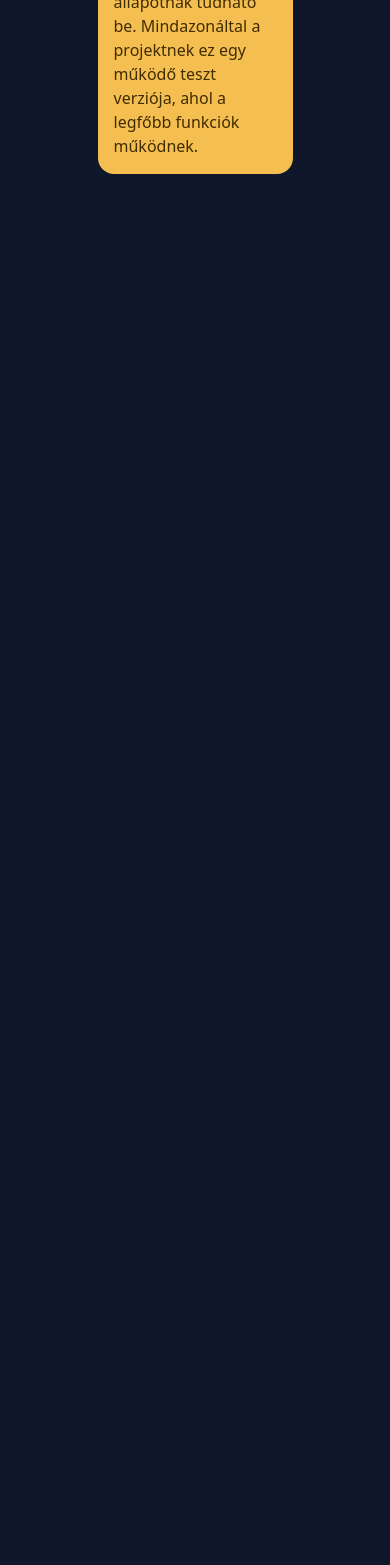
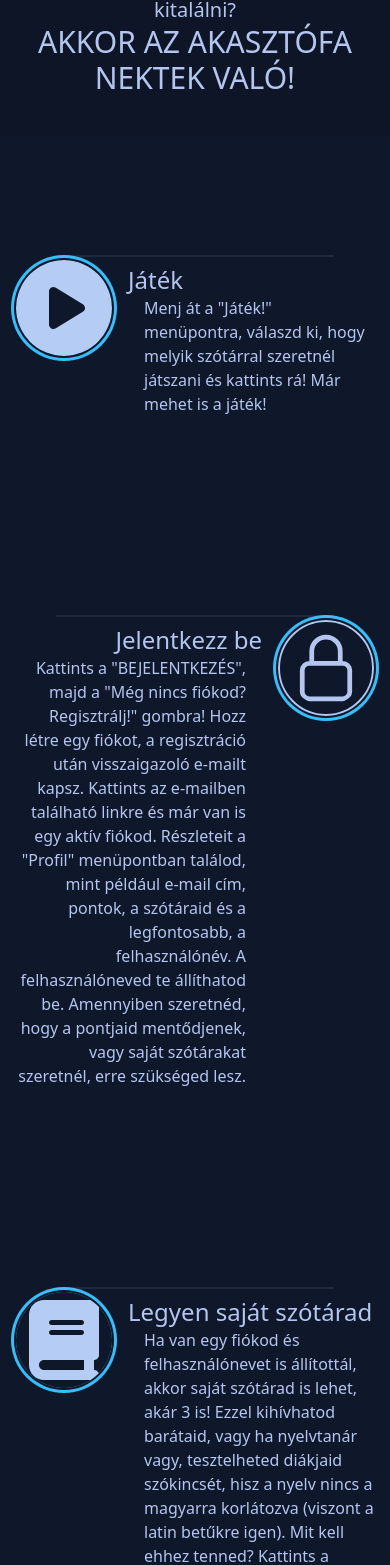
Before and after one commit to Vukovlevi/akasztofa, a Nuxt app: page / in a window 390 px wide. Shown: the part 432-1997 px from the top of the page. Before the commit the page ends 844 px from the top, so only its background shows below. Built offline with nearby package versions, Linux system fonts and the light colour scheme; no server answers.

Commit message:
main page + responsive

```diff
--- a/components/Login.vue
+++ b/components/Login.vue
@@ -43,7 +43,7 @@ async function login() {
     </button>
     <form
       @submit.prevent="login"
-      class="form-control relative w-1/3 max-w-xs border-2 border-base-content rounded-lg p-8 bg-neutral/50"
+      class="form-control relative w-5/6 md:w-2/3 lg:w-1/3 max-w-xs border-2 border-base-content rounded-lg p-8 bg-neutral/50"
     >
       <div
         class="absolute top-0 left-0 translate-y-[-50%] w-full flex justify-center bg-transparent"
--- a/components/Navbar.vue
+++ b/components/Navbar.vue
@@ -59,7 +59,7 @@ async function logout() {
             </svg>
           </NuxtLink>
         </li>
-        <li v-if="user">
+        <li v-if="user" class="hidden md:block">
           <button @click="logout" class="btn btn-outline btn-error">
             Kijelentkezés
           </button>
--- a/components/Register.vue
+++ b/components/Register.vue
@@ -52,7 +52,7 @@ async function register() {
     </button>
     <form
       @submit.prevent="register"
-      class="form-control relative w-1/3 max-w-xs border-2 border-base-content rounded-lg p-8 bg-neutral/50"
+      class="form-control relative w-5/6 md:w-2/3 lg:w-1/3 max-w-xs border-2 border-base-content rounded-lg p-8 bg-neutral/50"
     >
       <div
         class="absolute top-0 left-0 translate-y-[-50%] w-full flex justify-center bg-transparent"
--- a/pages/game/[dictionary].vue
+++ b/pages/game/[dictionary].vue
@@ -207,7 +207,7 @@ function handler(event: KeyboardEvent) {
           <span class="hangman invisible right-foot"></span>
         </div>
       </div>
-      <div class="mx-auto mt-80 flex">
+      <div class="mx-auto mt-80 flex flex-wrap gap-y-12">
         <p v-if="pending">Töltés...</p>
         <p
           v-else
--- a/pages/game/index.vue
+++ b/pages/game/index.vue
@@ -22,7 +22,7 @@ if (!dictionaries) {
 
 <template>
   <div
-    class="pt-24 grid grid-cols-1 md:grid-cols-3 lg:grid-cols-4 gap-3 mx-auto"
+    class="pt-24 md:pl-4 grid grid-cols-1 md:grid-cols-3 lg:grid-cols-4 gap-3 mx-auto"
   >
     <NuxtLink
       v-for="dictionary in dictionaries"
--- a/pages/index.vue
+++ b/pages/index.vue
@@ -1,12 +1,139 @@
 <script setup lang="ts"></script>
 
 <template>
-  <div class="flex justify-center items-center h-screen">
-    <div class="alert alert-warning w-1/2">
-      Ez a projekt még fejlesztés alatt áll, ha bármilyen bug előfordul, az
-      esélyesen javítva lesz. Minden rendellenes működés a fejlesztési
-      állapotnak tudható be. Mindazonáltal a projektnek ez egy működő teszt
-      verziója, ahol a legfőbb funkciók működnek.
+  <div>
+    <div class="hero max-h-screen mt-24 bg-base-200">
+      <div class="hero-content text-center">
+        <div>
+          <h1 class="text-5xl font-bold">Üdvözöl az Akasztófa!</h1>
+          <p class="py-6 leading-16 text-xl">
+            Mindig is szerettél akasztófázni, de nincs kivel? <br />
+            Netán többen szeretnétek gondolkodni egy-egy kitalálandó szón?
+            <br />
+            Esetleg versenyeznétek távoli barátokkal, hogy ki tud több szót
+            kitalálni? <br />
+            <span class="uppercase text-3xl"
+              >Akkor az Akasztófa nektek való!</span
+            >
+          </p>
+        </div>
+      </div>
+    </div>
+    <div class="m-4 flex flex-col items-center">
+      <div class="feature lg:w-2/3 w-full relative mt-8">
+        <div class="avatar absolute top-3">
+          <div
+            class="w-24 rounded-full ring ring-primary ring-offset-base-100 ring-offset-2"
+          >
+            <svg
+              fill="hsl(var(--nc))"
+              xmlns="http://www.w3.org/2000/svg"
+              viewBox="0 0 512 512"
+            >
+              <!--! Font Awesome Pro 6.4.0 by @fontawesome - https://fontawesome.com License - https://fontawesome.com/license (Commercial License) Copyright 2023 Fonticons, Inc. -->
+              <path
+                d="M0 256a256 256 0 1 1 512 0A256 256 0 1 1 0 256zM188.3 147.1c-7.6 4.2-12.3 12.3-12.3 20.9V344c0 8.7 4.7 16.7 12.3 20.9s16.8 4.1 24.3-.5l144-88c7.1-4.4 11.5-12.1 11.5-20.5s-4.4-16.1-11.5-20.5l-144-88c-7.4-4.5-16.7-4.7-24.3-.5z"
+              />
+            </svg>
+          </div>
+        </div>
+        <span class="divider absolute top-0 h-4 w-full my-0 px-10"></span>
+        <p class="name text-2xl ml-28 pt-4">Játék</p>
+        <p class="description ml-32">
+          Menj át a "Játék!" menüpontra, válaszd ki, hogy melyik szótárral
+          szeretnél játszani és kattints rá! Már mehet is a játék!
+        </p>
+      </div>
+    </div>
+    <div class="m-4 flex flex-col items-center">
+      <div class="feature lg:w-2/3 w-full relative mt-8 reverse">
+        <div class="avatar absolute top-3">
+          <div
+            class="w-24 rounded-full ring ring-primary ring-offset-base-100 ring-offset-2"
+          >
+            <svg
+              xmlns="http://www.w3.org/2000/svg"
+              fill="none"
+              viewBox="0 0 24 24"
+              stroke-width="1.5"
+              stroke="currentColor"
+              class="rounded-full border-2 border-base-content p-2 bg-base-100"
+            >
+              <path
+                stroke-linecap="round"
+                stroke-linejoin="round"
+                d="M16.5 10.5V6.75a4.5 4.5 0 10-9 0v3.75m-.75 11.25h10.5a2.25 2.25 0 002.25-2.25v-6.75a2.25 2.25 0 00-2.25-2.25H6.75a2.25 2.25 0 00-2.25 2.25v6.75a2.25 2.25 0 002.25 2.25z"
+              />
+            </svg>
+          </div>
+        </div>
+        <span class="divider absolute top-0 h-4 w-full my-0 px-10"></span>
+        <p class="name text-2xl ml-28 pt-4">Jelentkezz be</p>
+        <p class="description ml-32">
+          Kattints a "BEJELENTKEZÉS", majd a "Még nincs fiókod? Regisztrálj!"
+          gombra! Hozz létre egy fiókot, a regisztráció után visszaigazoló
+          e-mailt kapsz. Kattints az e-mailben található linkre és már van is
+          egy aktív fiókod. Részleteit a "Profil" menüpontban találod, mint
+          például e-mail cím, pontok, a szótáraid és a legfontosabb, a
+          felhasználónév. A felhasználóneved te állíthatod be. Amennyiben
+          szeretnéd, hogy a pontjaid mentődjenek, vagy saját szótárakat
+          szeretnél, erre szükséged lesz.
+        </p>
+      </div>
+    </div>
+    <div class="m-4 flex flex-col items-center">
+      <div class="feature lg:w-2/3 w-full relative mt-8">
+        <div class="avatar absolute top-3">
+          <div
+            class="w-24 rounded-full ring ring-primary ring-offset-base-100 ring-offset-2"
+          >
+            <svg
+              xmlns="http://www.w3.org/2000/svg"
+              viewBox="0 0 448 512"
+              fill="hsl(var(--nc))"
+              class="w-5/6 h-5/6 mx-auto translate-y-2"
+            >
+              <!--! Font Awesome Pro 6.4.0 by @fontawesome - https://fontawesome.com License - https://fontawesome.com/license (Commercial License) Copyright 2023 Fonticons, Inc. -->
+              <path
+                d="M96 0C43 0 0 43 0 96V416c0 53 43 96 96 96H384h32c17.7 0 32-14.3 32-32s-14.3-32-32-32V384c17.7 0 32-14.3 32-32V32c0-17.7-14.3-32-32-32H384 96zm0 384H352v64H96c-17.7 0-32-14.3-32-32s14.3-32 32-32zm32-240c0-8.8 7.2-16 16-16H336c8.8 0 16 7.2 16 16s-7.2 16-16 16H144c-8.8 0-16-7.2-16-16zm16 48H336c8.8 0 16 7.2 16 16s-7.2 16-16 16H144c-8.8 0-16-7.2-16-16s7.2-16 16-16z"
+              />
+            </svg>
+          </div>
+        </div>
+        <span class="divider absolute top-0 h-4 w-full my-0 px-10"></span>
+        <p class="name text-2xl ml-28 pt-4">Legyen saját szótárad</p>
+        <p class="description ml-32">
+          Ha van egy fiókod és felhasználónevet is állítottál, akkor saját
+          szótárad is lehet, akár 3 is! Ezzel kihívhatod barátaid, vagy ha
+          nyelvtanár vagy, tesztelheted diákjaid szókincsét, hisz a nyelv nincs
+          a magyarra korlátozva (viszont a latin betűkre igen). Mit kell ehhez
+          tenned? Kattints a "Feltöltés" menüpontra, majd olvasd el figyelmesen
+          a követelményeket. Ha ezzel megvagy, már töltheted is fel a fájlt. A
+          szótáraddal pedig bárki játszhat majd.
+        </p>
+      </div>
     </div>
   </div>
 </template>
+
+<style scoped>
+.feature {
+  margin-top: 6rem;
+}
+.feature:last-child {
+  margin-bottom: 5rem;
+}
+.reverse .avatar {
+  right: 0;
+}
+.reverse .name {
+  text-align: right;
+  margin-left: 0;
+  margin-right: 7rem;
+}
+.reverse .description {
+  text-align: right;
+  margin-left: 0;
+  margin-right: 8rem;
+}
+</style>
--- a/pages/upload.vue
+++ b/pages/upload.vue
@@ -100,9 +100,9 @@ async function upload() {
 
 <template>
   <div
-    class="h-screen w-screen pt-20 flex flex-col justify-center items-center"
+    class="w-screen sm:h-screen pt-20 flex flex-col justify-center items-center"
   >
-    <div class="alert alert-info shadow-lg w-7/12 mb-10">
+    <div class="alert alert-info shadow-lg w-9/12 md:w-7/12 mb-10">
       <div>
         <svg
           xmlns="http://www.w3.org/2000/svg"
@@ -122,9 +122,10 @@ async function upload() {
           neve nem tartalmazhat ékezetes karaktereket. A fájlnak ".txt"
           formátumban kell lennie, és soronként pontosan egy szót kell
           tartalmaznia! A szavak nem tartalmazhatnak szóközt se előttük, se
-          bennük, se mögöttük. Ha a te fájlod nem felel meg ezen
-          követelményeknek, nem garantálhatjuk a szótár szabályszerű
-          működését!</span
+          bennük, se mögöttük. A szótárban több mint 30 különböző szónak kell
+          lennie, különben az alapértelmezett szótárral lesz helyettesítve. Ha a
+          te fájlod nem felel meg ezen követelményeknek, nem garantálhatjuk a
+          szótár szabályszerű működését!</span
         >
       </div>
     </div>
```
Also changed, not shown: pages/account.vue (+18 -3 lines).
